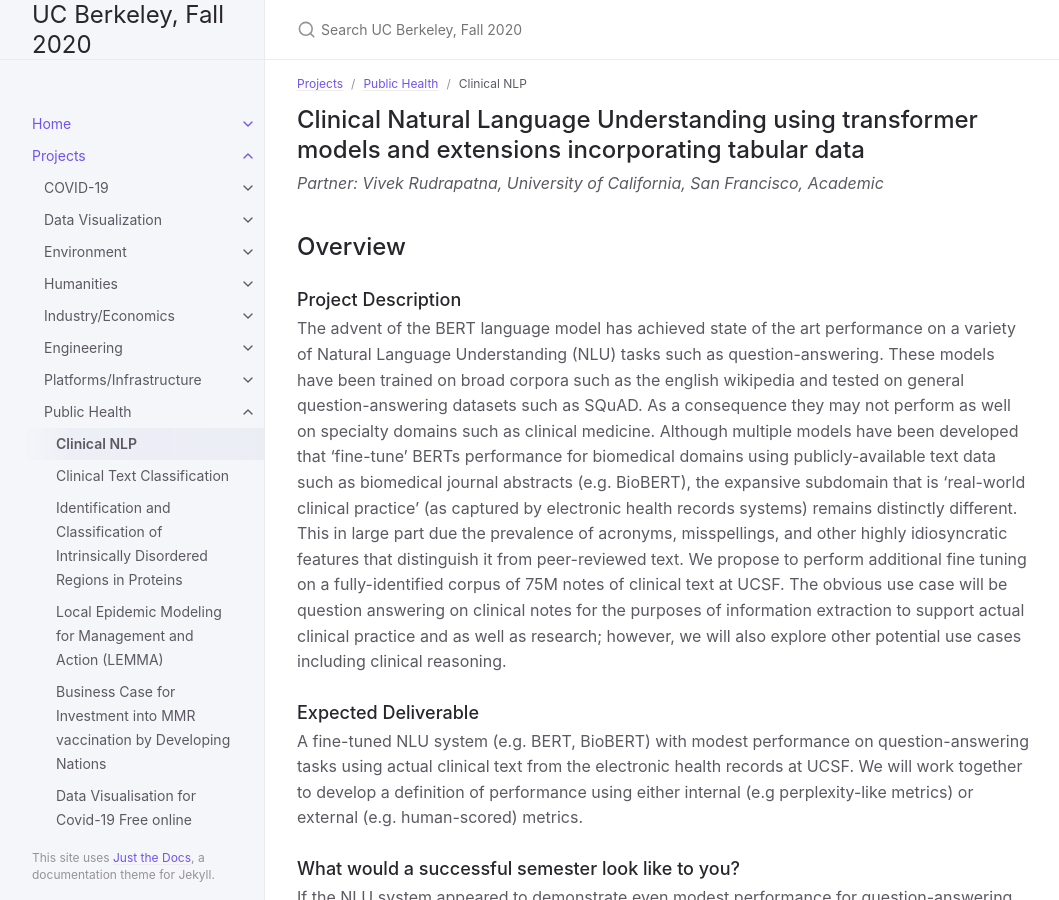
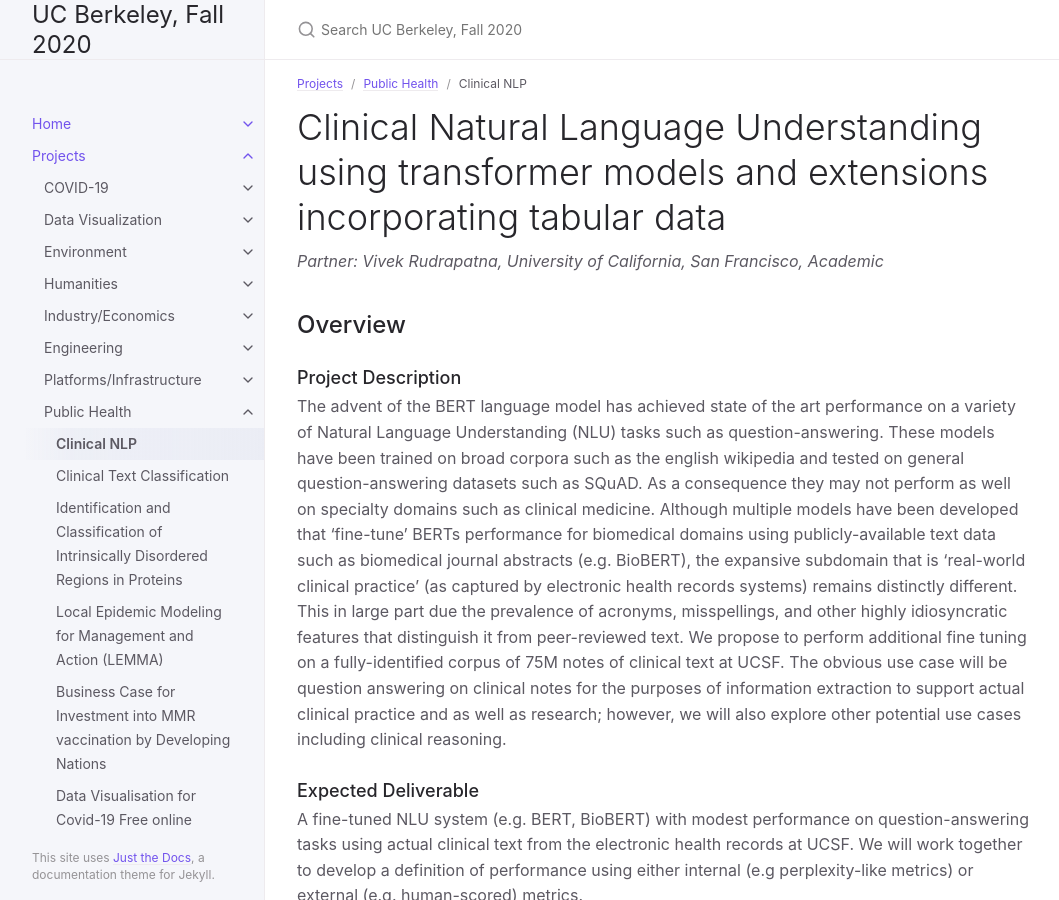
Before and after one commit to DS-Discovery/ds-discovery.github.io, a Jekyll site: the page built from Projects/Public Health/Clinical NLP.md, in a window 1280 px wide and 900 px high. Shown: the whole window, without its empty margins (107-1166 px from the left). Built offline with Jekyll 4.4.1, drawn with Linux system fonts in a browser that asks for light colours.

```diff
--- a/Projects/Public Health/Clinical NLP.md
+++ b/Projects/Public Health/Clinical NLP.md
@@ -7,7 +7,7 @@ nav_order: 0
 ---
 
 
-## Clinical Natural Language Understanding using transformer models and extensions incorporating tabular data
+# Clinical Natural Language Understanding using transformer models and extensions incorporating tabular data
 *Partner: Vivek Rudrapatna, University of California, San Francisco, Academic*
 
 ## Overview
```
